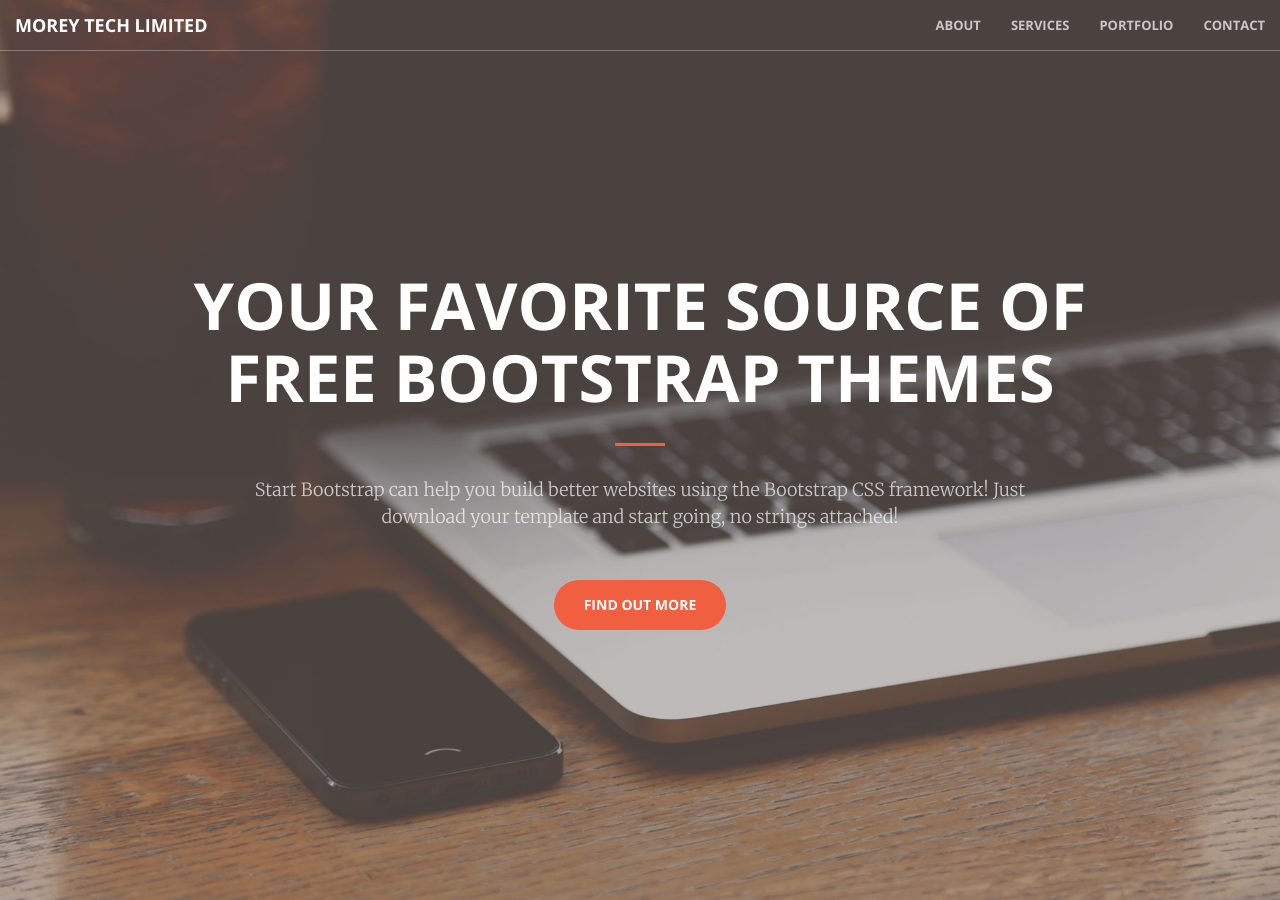
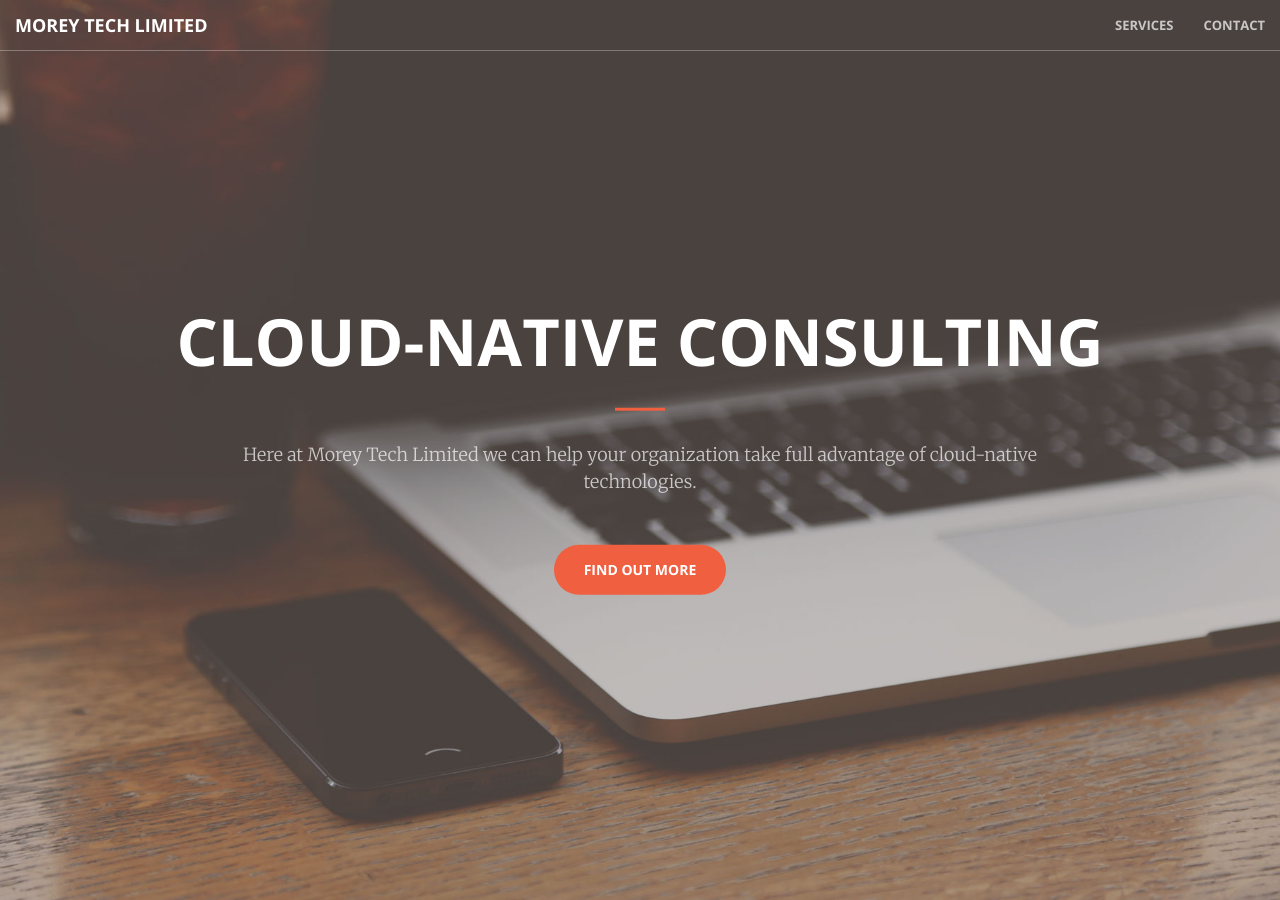
Before and after one commit to morey-tech/morey-tech, a Jekyll site: the page built from docs/index.html, in a window 1280 px wide and 900 px high. Built offline with Jekyll 4.4.1, drawn with Linux system fonts in a browser that asks for light colours; some of the changed text lies outside the part shown.

Commit message:
fix: morey tech limited

```diff
--- a/docs/_includes/contact.html
+++ b/docs/_includes/contact.html
@@ -4,7 +4,7 @@
             <div class="col-lg-8 col-lg-offset-2 text-center">
                 <h2 class="section-heading">Let's Get In Touch!</h2>
                 <hr class="primary">
-                <p>Ready to start your next project with us? That's great! Give us a call or send us an email and we will get back to you as soon as possible!</p>
+                <p>Ready to start your next project with us? That's great! Connect on LinkedIn or send us an email and we will get back to you as soon as possible!</p>
             </div>
         </div>
         <div class="row center-block">
--- a/docs/_includes/header.html
+++ b/docs/_includes/header.html
@@ -1,10 +1,10 @@
 <header>
     <div class="header-content">
         <div class="header-content-inner">
-            <h1>Your Favorite Source of Free Bootstrap Themes</h1>
+            <h1>Cloud-Native Consulting</h1>
             <hr>
-            <p>Start Bootstrap can help you build better websites using the Bootstrap CSS framework! Just download your template and start going, no strings attached!</p>
-            <a href="#about" class="btn btn-primary btn-xl page-scroll">Find Out More</a>
+            <p>Here at Morey Tech Limited we can help your organization take full advantage of cloud-native technologies.</p>
+            <a href="#services" class="btn btn-primary btn-xl page-scroll">Find Out More</a>
         </div>
     </div>
 </header>
--- a/docs/_includes/nav.html
+++ b/docs/_includes/nav.html
@@ -14,15 +14,15 @@
         <!-- Collect the nav links, forms, and other content for toggling -->
         <div class="collapse navbar-collapse" id="bs-example-navbar-collapse-1">
             <ul class="nav navbar-nav navbar-right">
-                <li>
+                <!-- <li>
                     <a class="page-scroll" href="#about">About</a>
-                </li>
+                </li> -->
                 <li>
                     <a class="page-scroll" href="#services">Services</a>
                 </li>
-                <li>
+                <!-- <li>
                     <a class="page-scroll" href="#portfolio">Portfolio</a>
-                </li>
+                </li> -->
                 <li>
                     <a class="page-scroll" href="#contact">Contact</a>
                 </li>
```
